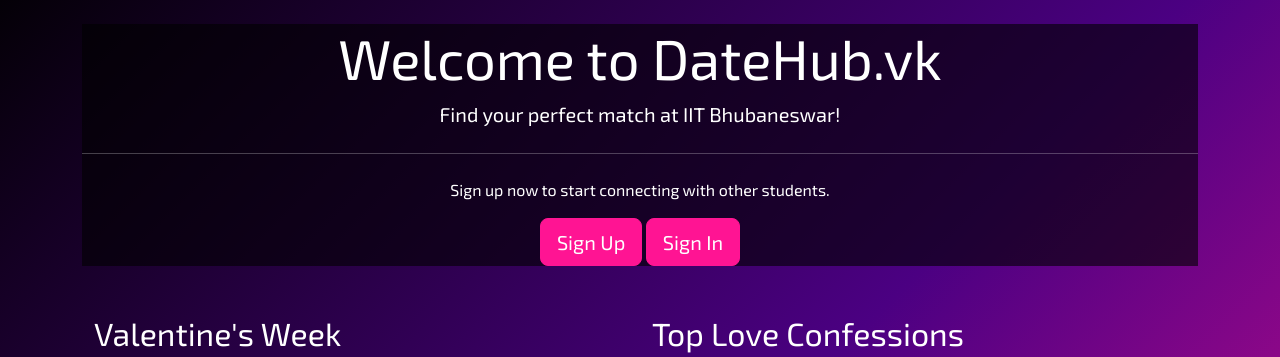
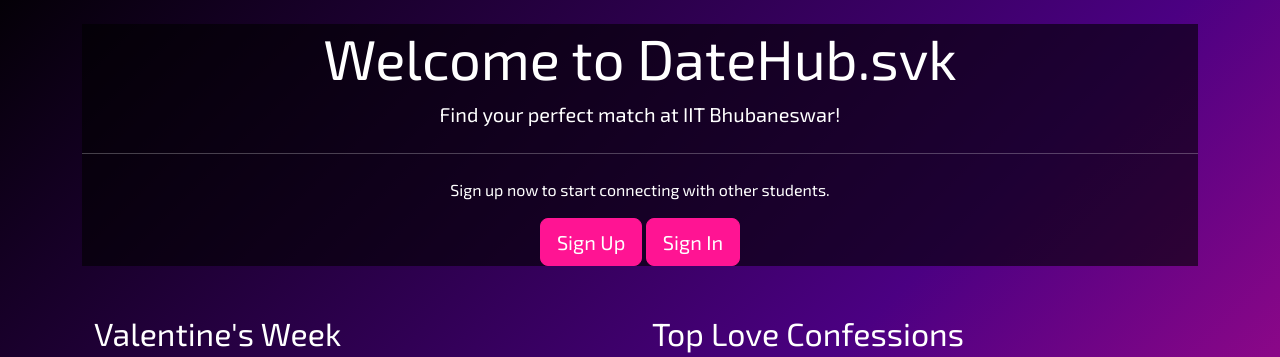
Before and after one commit to Varshitcode14/DateHub_vk, a Flask app: page / in a window 1280 px wide. Shown: the part 66-423 px from the top of the page. Run offline with Flask 3, Linux system fonts and the light colour scheme; data that the repository does not hold is empty; some libraries are stand-ins or nearby versions.

Commit message:
changed to .svk

```diff
--- a/templates/index.html
+++ b/templates/index.html
@@ -2,7 +2,7 @@
 
 {% block content %}
 <div class="jumbotron text-center">
-    <h1 class="display-4">Welcome to DateHub.vk</h1>
+    <h1 class="display-4">Welcome to DateHub.svk</h1>
     <p class="lead">Find your perfect match at IIT Bhubaneswar!</p>
     <hr class="my-4">
     <p>Sign up now to start connecting with other students.</p>
```
